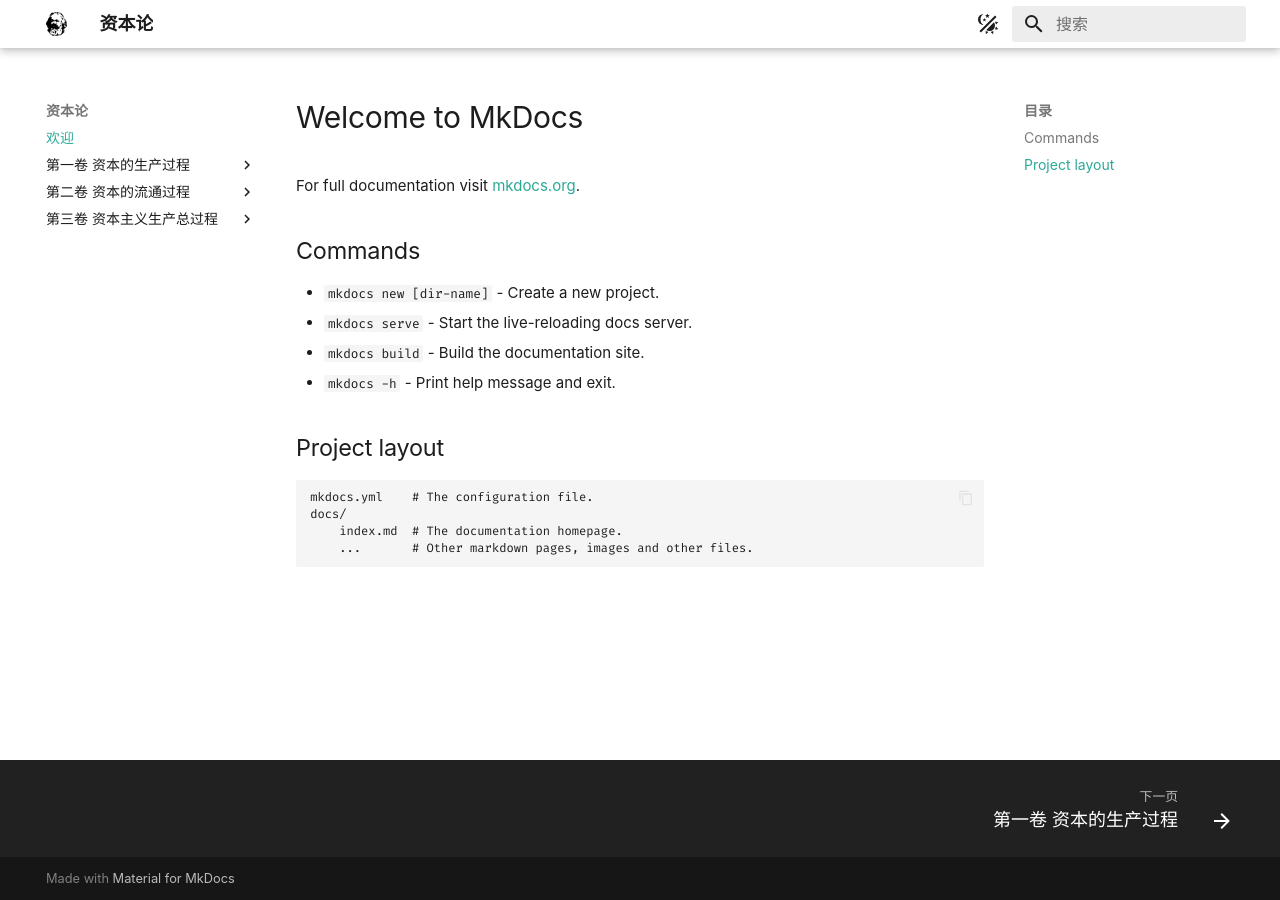
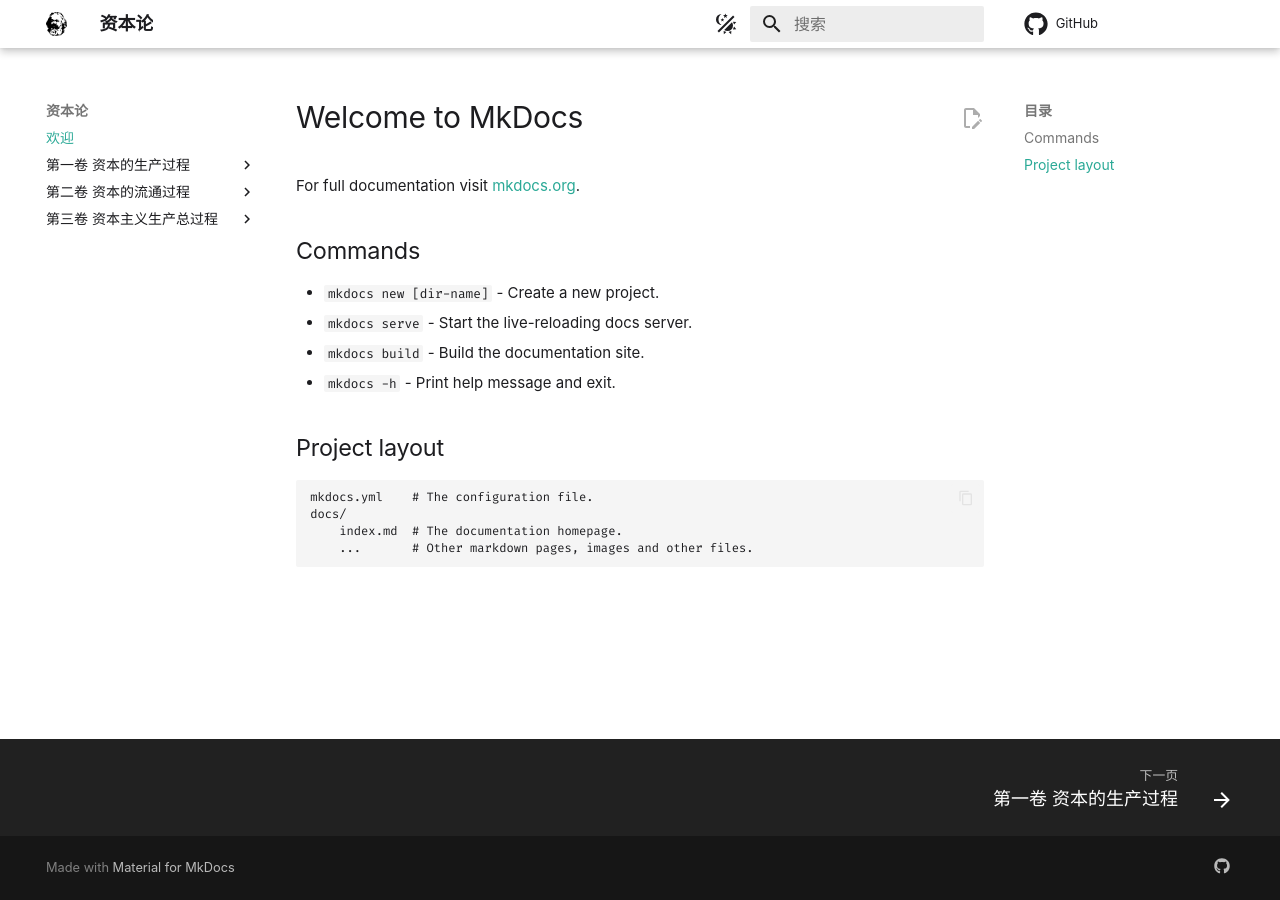
Before and after one commit to bowenEI/das-capital, an MkDocs documentation site: the page built from docs/index.md, in a window 1280 px wide. Built offline with MkDocs 1.6.1 and Material for MkDocs 9.7.7, drawn with Linux system fonts in a browser that asks for light colours; comment, search, counter and statistics services are not loaded.

Commit message:
update mkdocs.yml

```diff
--- a/mkdocs.yml
+++ b/mkdocs.yml
@@ -1,4 +1,5 @@
 site_name: 资本论
+repo_url: https://github.com/bowenEI/das-capital
 
 # Configuration
 theme:
@@ -266,3 +267,8 @@
   - js/mathjax.js
   - https://polyfill.io/v3/polyfill.min.js?features=es6
   - https://cdn.jsdelivr.net/npm/mathjax@3/es5/tex-mml-chtml.js
+
+extra:
+  social:
+    - icon: fontawesome/brands/github
+      link: https://github.com/bowenEI/das-capital
```
Also changed, not shown: README.md (+2 -0 lines).
